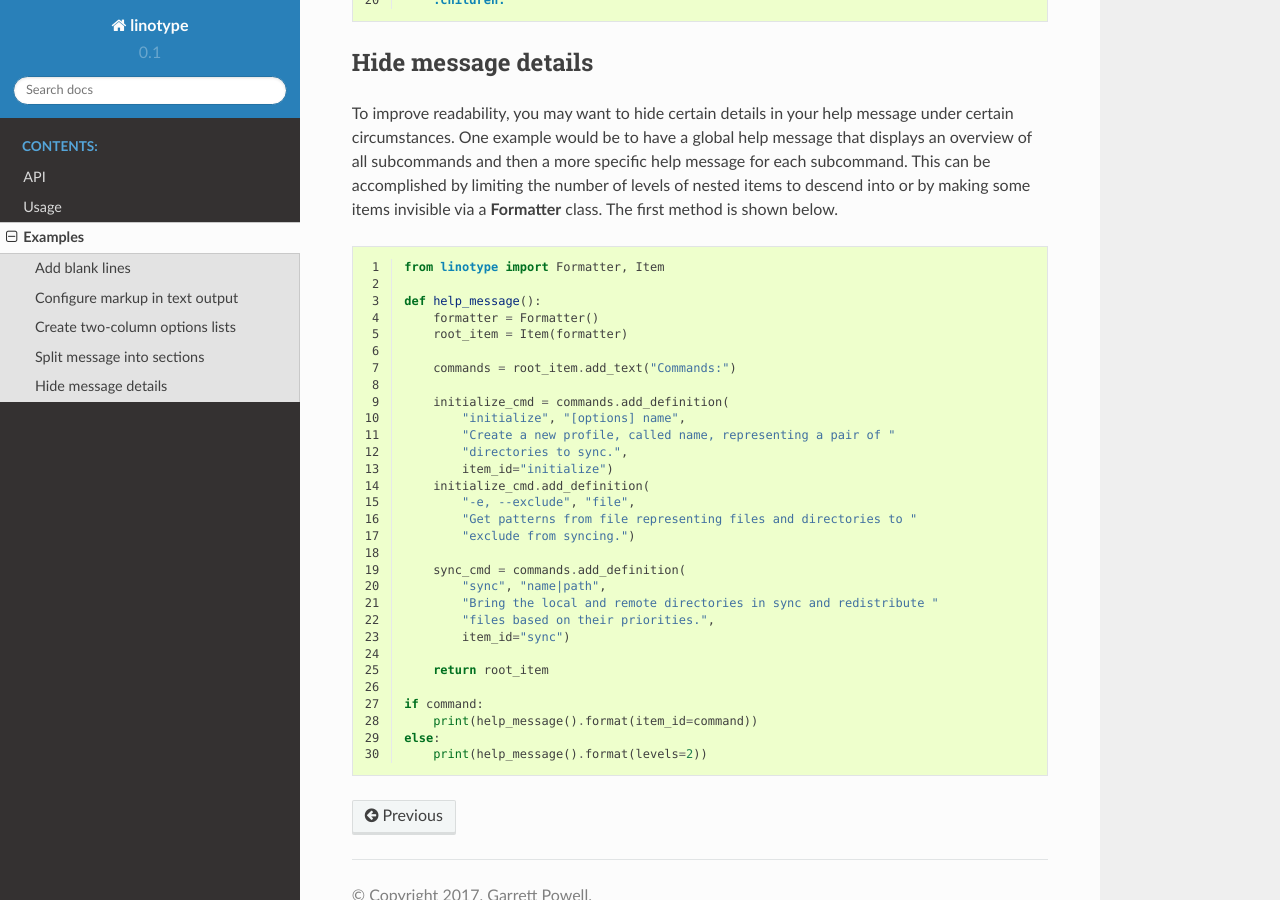
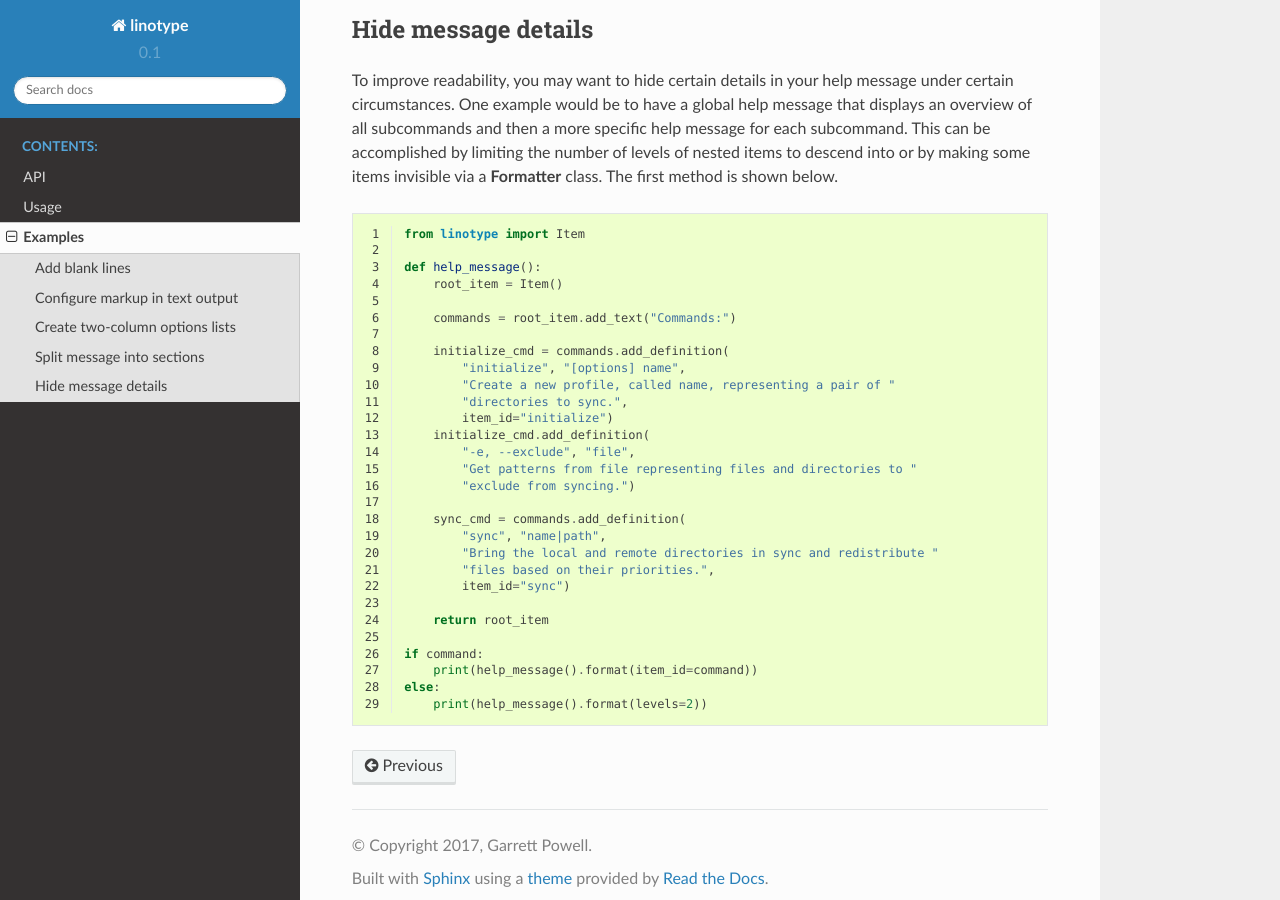
Before and after one commit to lostatc/linotype, a Sphinx documentation site: the page built from docs/examples.rst, in a window 1280 px wide and 900 px high, scrolled down 2591 px. Built offline with Sphinx 7.4.7 and the Read the Docs theme 2.0.0, drawn with Linux system fonts in a browser that asks for light colours; some of the changed text lies outside the part shown.

Commit message:
Add default argument
This commit adds a Formatter instance as a default argument to Item so
that it doesn't have to be passed in explicitly.

```diff
--- a/docs/examples.rst
+++ b/docs/examples.rst
@@ -8,11 +8,10 @@ newline character.
 .. code-block:: python
     :linenos:
 
-    from linotype import Formatter, Item
+    from linotype import Item
 
     def help_message():
-        formatter = Formatter()
-        root_item = Item(formatter)
+        root_item = Item()
 
         root_item.add_text("This line comes before the break.")
         root_item.add_text("\n")
@@ -91,11 +90,10 @@ This can be accomplished by assigning item IDs.
 .. code-block:: python
     :linenos:
 
-    from linotype import Formatter, Item
+    from linotype import Item
 
     def help_message():
-        formatter = Formatter()
-        root_item = Item(formatter)
+        root_item = Item()
 
         usage = root_item.add_text("Usage:", item_id="usage")
         usage.add_definition(
@@ -152,11 +150,10 @@ invisible via a **Formatter** class. The first method is shown below.
 .. code-block:: python
     :linenos:
 
-    from linotype import Formatter, Item
+    from linotype import Item
 
     def help_message():
-        formatter = Formatter()
-        root_item = Item(formatter)
+        root_item = Item()
 
         commands = root_item.add_text("Commands:")
 
--- a/docs/usage.rst
+++ b/docs/usage.rst
@@ -16,11 +16,10 @@ message:
 .. code-block:: python
     :linenos:
 
-    from linotype import Formatter, Item
+    from linotype import Item
 
     def help_message():
-        formatter = Formatter()
-        root_item = Item(formatter)
+        root_item = Item()
 
         usage = root_item.add_text("Usage:")
         usage.add_definition(
```
Also changed, not shown: 1 other file.
